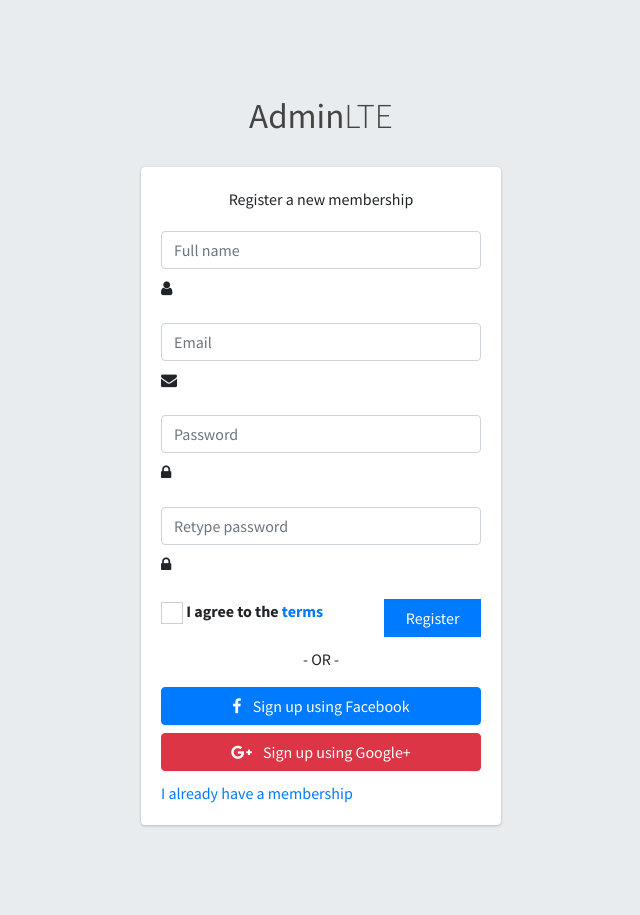
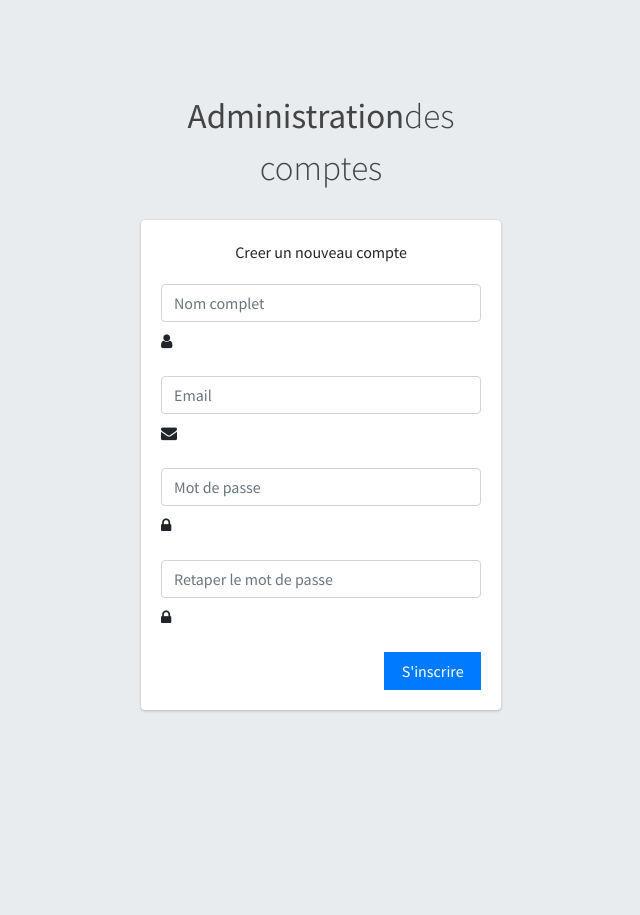
Before and after one commit to irin-andrian/hdb-chat-it, a PHP site: page /pages/examples/register.php in a window 1280 px wide. Shown: the whole page, without its empty margins (319-959 px from the left). After the commit the page ends 712 px from the top, so only its background shows below. Run offline with PHP 8.4, Linux system fonts and the light colour scheme; some libraries are stand-ins or nearby versions.

Commit message:
translate the page

```diff
--- a/pages/examples/register.php
+++ b/pages/examples/register.php
@@ -21,16 +21,16 @@
 <body class="hold-transition register-page">
 <div class="register-box">
   <div class="register-logo">
-    <a href="../../index2.html"><b>Admin</b>LTE</a>
+    <a href="../../index2.html"><b>Administration</b>des comptes</a>
   </div>
 
   <div class="card">
     <div class="card-body register-card-body">
-      <p class="login-box-msg">Register a new membership</p>
+      <p class="login-box-msg">Creer un nouveau compte</p>
 
       <form action="../../index.html" method="post">
         <div class="form-group has-feedback">
-          <input type="text" class="form-control" placeholder="Full name">
+          <input type="text" class="form-control" placeholder="Nom complet">
           <span class="fa fa-user form-control-feedback"></span>
         </div>
         <div class="form-group has-feedback">
@@ -38,42 +38,31 @@
           <span class="fa fa-envelope form-control-feedback"></span>
         </div>
         <div class="form-group has-feedback">
-          <input type="password" class="form-control" placeholder="Password">
+          <input type="password" class="form-control" placeholder="Mot de passe">
           <span class="fa fa-lock form-control-feedback"></span>
         </div>
         <div class="form-group has-feedback">
-          <input type="password" class="form-control" placeholder="Retype password">
+          <input type="password" class="form-control" placeholder="Retaper le mot de passe">
           <span class="fa fa-lock form-control-feedback"></span>
         </div>
         <div class="row">
           <div class="col-8">
             <div class="checkbox icheck">
               <label>
-                <input type="checkbox"> I agree to the <a href="#">terms</a>
               </label>
             </div>
           </div>
           <!-- /.col -->
           <div class="col-4">
-            <button type="submit" class="btn btn-primary btn-block btn-flat">Register</button>
+            <button type="submit" class="btn btn-primary btn-block btn-flat">S'inscrire</button>
           </div>
           <!-- /.col -->
         </div>
       </form>
 
-      <div class="social-auth-links text-center">
-        <p>- OR -</p>
-        <a href="#" class="btn btn-block btn-primary">
-          <i class="fa fa-facebook mr-2"></i>
-          Sign up using Facebook
-        </a>
-        <a href="#" class="btn btn-block btn-danger">
-          <i class="fa fa-google-plus mr-2"></i>
-          Sign up using Google+
-        </a>
-      </div>
 
-      <a href="login.html" class="text-center">I already have a membership</a>
+
+
     </div>
     <!-- /.form-box -->
   </div><!-- /.card -->
```
